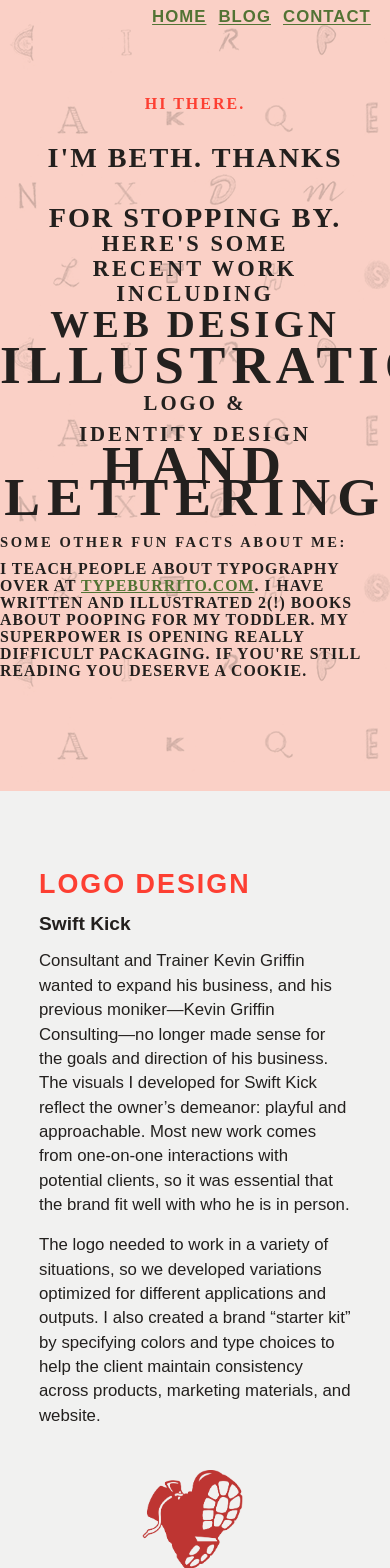
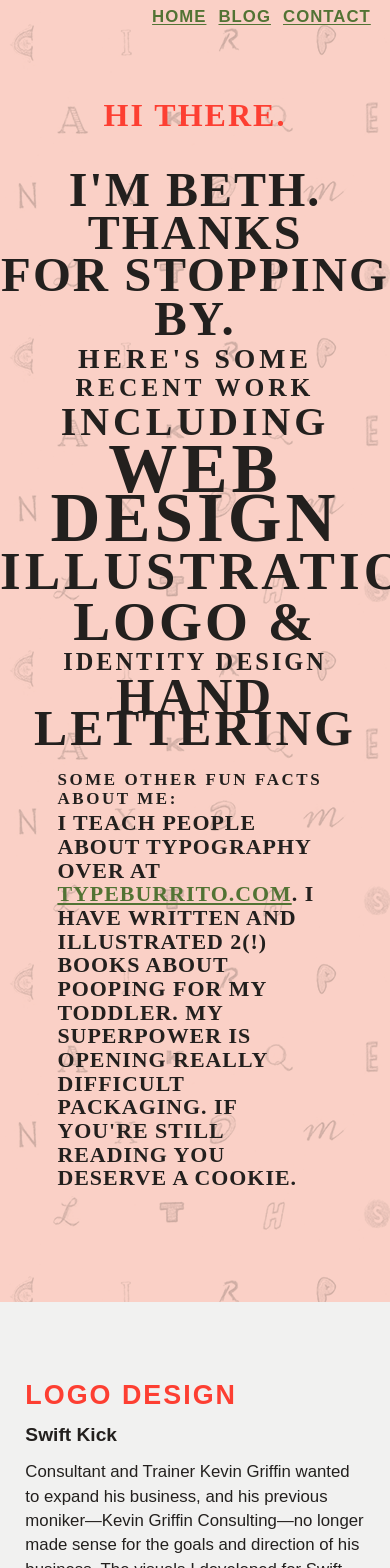
Before and after one commit to bfioritto/bethfioritto, a Jekyll site: the page built from index.md, in a window 390 px wide. Shown: the top 1568 px of the page. Built offline with Jekyll 4.4.1, drawn with Linux system fonts in a browser that asks for light colours.

Commit message:
styled type image for mobile, fixed gallery width for mobile.

```diff
--- a/assets/main.scss
+++ b/assets/main.scss
@@ -232,7 +232,7 @@ a visited {
   .content-container {
     margin-right: auto;
     margin-left: auto;
-    width: 80%;
+    width: 87%;
     max-width: $article-width;
   }
 
@@ -430,114 +430,115 @@ a visited {
   font-weight: 700;
   font-style: normal;
   color: $header-color;
-  font-size: 100%;
+  font-size: 200%;
   letter-spacing: 2px;
   line-height: 100%;
+  margin-top: .2rem;
   }
 
   .im-beth-mobile-1 {
   font-family: acumin-pro-extra-condensed;
   font-weight: 700;
   color: $text-color;
-  font-size: 176%;
+  font-size: 300%;
   letter-spacing: 2px;
-  line-height: 100%;
-  padding-top: 2rem;
+  line-height: 90%;
+  padding-top: 2.3rem;
   }
 
   .im-beth-mobile-2 {
   font-family: acumin-pro-extra-condensed;
   font-weight: 700;
   color: $text-color;
-  font-size: 176%;
+  font-size: 305%;
   letter-spacing: 2px;
-  line-height: 100%;
-  padding-top: 2rem;
+  line-height: 90%;
   }
 
   .recent-work-mobile-1 {
-  font-family: acumin-pro-extra-condensed;
+  font-family: acumin-pro-wide;
   font-weight: 900;
   color: $text-color;
-  font-size: 140%;
-  letter-spacing: 3px;
-  line-height: 110%;
+  font-size: 173%;
+  letter-spacing: 4px;
+  line-height: 125%;
   }
 
   .recent-work-mobile-2 {
-  font-family: acumin-pro-extra-condensed;
+  font-family: acumin-pro-wide;
   font-weight: 900;
   color: $text-color;
-  font-size: 140%;
-  letter-spacing: 3px;
-  line-height: 110%;
+  font-size: 159%;
+  letter-spacing: 4px;
+  line-height: 90%;
   }
 
   .recent-work-mobile-3 {
-  font-family: acumin-pro-extra-condensed;
+  font-family: acumin-pro;
   font-weight: 900;
   color: $text-color;
-  font-size: 140%;
-  letter-spacing: 3px;
+  font-size: 249%;
+  letter-spacing: 4px;
   line-height: 110%;
   }
 
   .web-design-mobile {
+  font-family: acumin-pro-extra-condensed;
+  font-weight: 700;
+  color: $text-color;
+  font-size: 432%;
+  letter-spacing: 4px;
+  line-height: 71%;
+  }
+
+  .illustration-mobile {
+  font-family: acumin-pro-extra-condensed;
+  font-weight: 900;
+  color: $text-color;
+  font-size: 332%;
+  letter-spacing: 4px;
+  line-height: 110%;
+  }
+
+  .logo-design-mobile-1 {
   font-family: acumin-pro-wide;
   font-weight: 900;
   color: $text-color;
-  font-size: 243%;
-  letter-spacing: 4px;
-  line-height: 95%;
-  }
-
-  .illustration-mobile {
-  font-family: acumin-pro-condensed;
-  font-weight: 900;
-  color: $text-color;
-  font-size: 333%;
-  letter-spacing: 6px;
-  line-height: 85%;
-  }
-
-  .logo-design-mobile-1 {
-  font-family: acumin-pro;
-  font-weight: 900;
-  color: $text-color;
-  font-size: 130%;
+  font-size: 345%;
   letter-spacing: 3px;
-  line-height: 145%;
+  line-height: 80%;
   }
 
   .logo-design-mobile-2 {
   font-family: acumin-pro;
   font-weight: 900;
   color: $text-color;
-  font-size: 130%;
+  font-size: 152%;
   letter-spacing: 3px;
-  line-height: 145%;
+  line-height: 150%;
   }
 
   .hand-lettering-mobile {
   font-family: acumin-pro-extra-condensed;
-  font-weight: 900;
+  font-weight: 700;
   color: $text-color;
-  font-size: 335%;
-  letter-spacing: 7px;
-  line-height: 60%;
+  font-size: 310%;
+  letter-spacing: 3px;
+  line-height: 65%;
   }
 
   .fun-facts-mobile {
-  max-width: 32.8rem;
+  max-width: 17.2rem;
   margin: auto;
-  padding-top: 1.4rem;
+  padding-top: 1.6rem;
   h2 {
     text-align: left;
     font-family: acumin-pro;
     font-weight: 700;
     color: $text-color;
-    font-size: 91%;
+    font-size: 106%;
     letter-spacing: 2.6px;
+    line-height: 110%;
     padding: 0rem;
     margin: 0rem;
     }
@@ -546,10 +547,10 @@ a visited {
     font-family: acumin-pro-extra-condensed;
     font-weight: 700;
     color: $text-color;
-    font-size: 99%;
+    font-size: 137%;
     letter-spacing: 1px;
     line-height: 108%;
-    padding-top: .6rem;
+    padding-top: .2rem;
     margin: 0rem;
     }
   }
@@ -585,13 +586,17 @@ a visited {
   display: table;
   clear: both;
   }
+
   .gallery-container {
     margin-right: auto;
     margin-left: auto;
-    width: 95%;
-    padding-left: 6px;
+    width: 100%;
+    padding-left: 2px;
     max-width: $gallery-width;
     h2 {
+      width: 87%;
+      margin-right: auto;
+      margin-left: auto;
       padding-bottom: 2rem;
       }
     @include media-query($desktop) {
@@ -739,7 +744,7 @@ a visited {
   padding-bottom: 2rem;
   margin-right: auto;
   margin-left: auto;
-  width: 80%;
+  width: 87%;
   max-width: 22rem;
   text-align: left;
   @include media-query($desktop) {
```
Also changed, not shown: _includes/gallery.html (line endings or trailing spaces).
